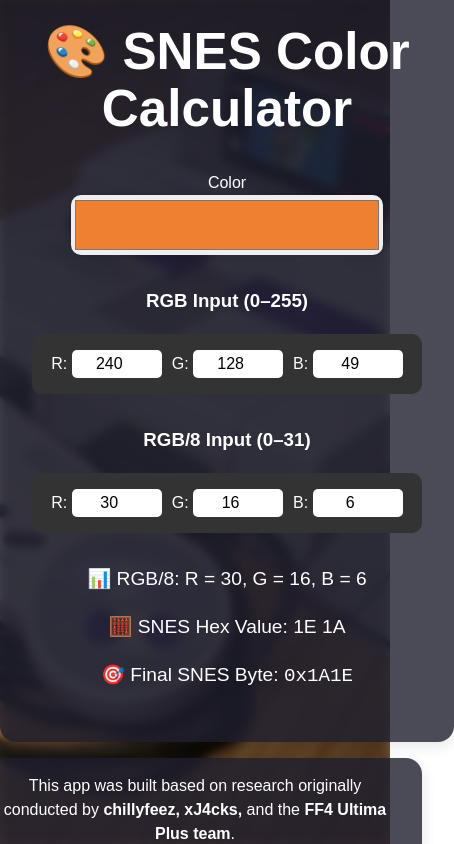
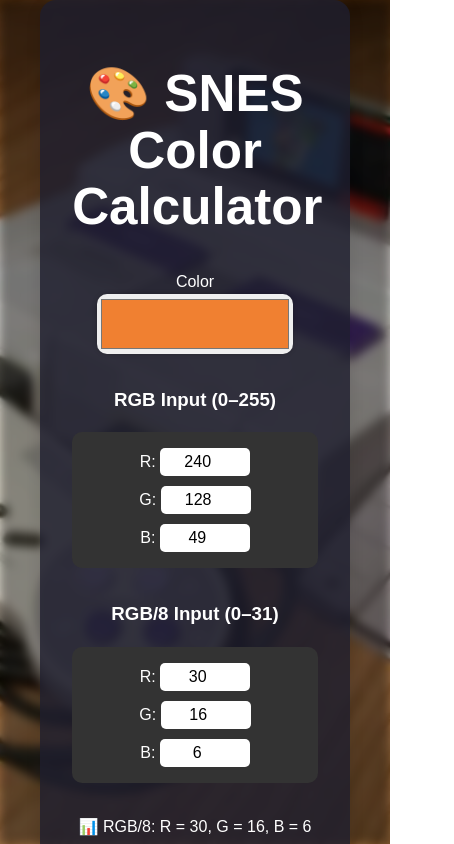
Before and after one commit to andykallian/snes-color-calculator, a React (Vite) app: page / in a window 390 px wide. Shown: the top 844 px of the page, 454 px wide, since content can reach past the window. Built offline with nearby package versions, Linux system fonts and the light colour scheme.

Commit message:
responsive design adjustments

```diff
--- a/src/App.css
+++ b/src/App.css
@@ -39,6 +39,7 @@
   display: flex;
   flex-direction: column;
   justify-content: center;
+  align-items: center;
   gap: 1rem;
 
 }
@@ -69,7 +70,18 @@
 
 
 
-.result {
-  margin-top: 2rem;
-  font-size: 1.2rem;
+@media (max-width: 600px) {
+  .containerRoot{
+    width: 100vw;
+    height: 100vh;
+    justify-content: flex-start;
+
+  }
+  .container{
+    width: 63vw;
+  }
+
+  .credits{
+    width: 63vw;
+  }
 }
--- a/src/components/CreditsContainer.css
+++ b/src/components/CreditsContainer.css
@@ -11,3 +11,9 @@
   z-index: 1; /* Garantindo que a container apareça acima do backdrop-filter */
   align-self: center;
 }
+
+@media (max-width: 600px) {
+  .credits{
+    width: 63vw;
+  }
+}
```
Also changed, not shown: public/ff7.png (added).
